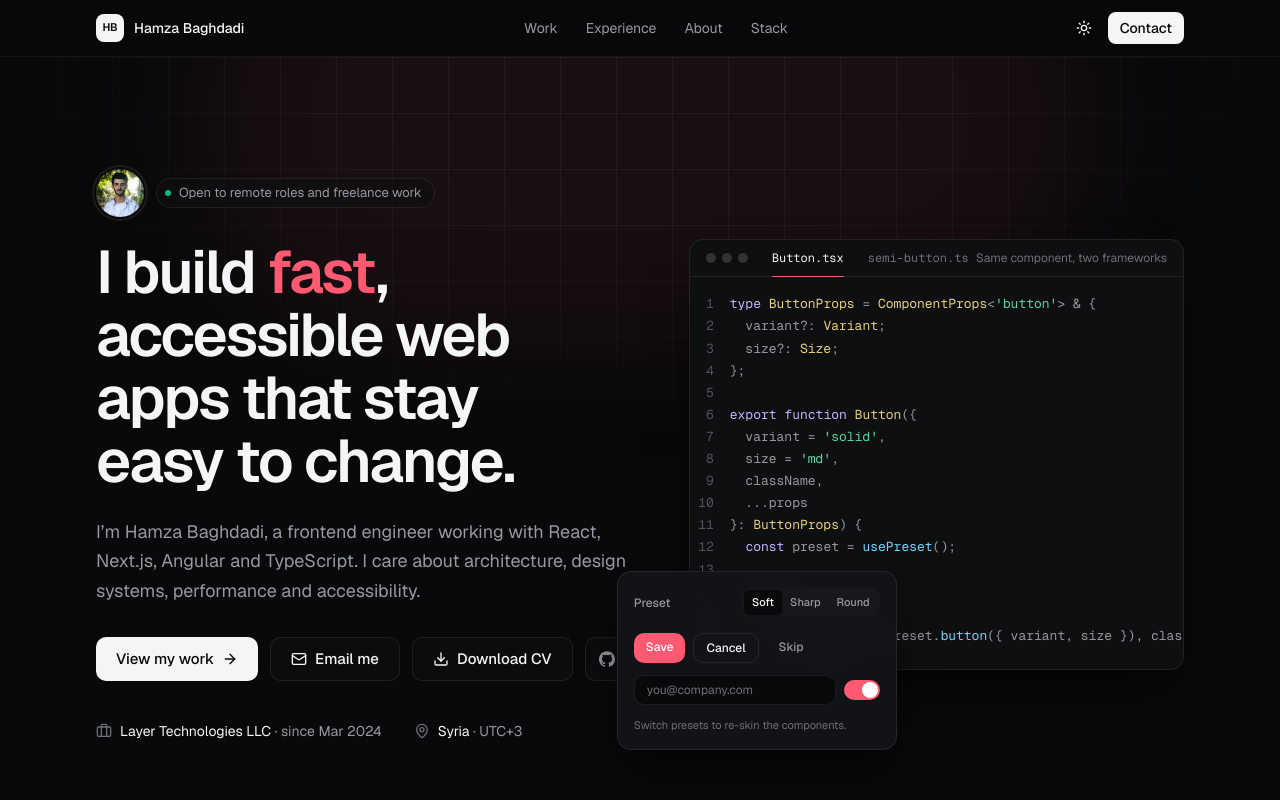
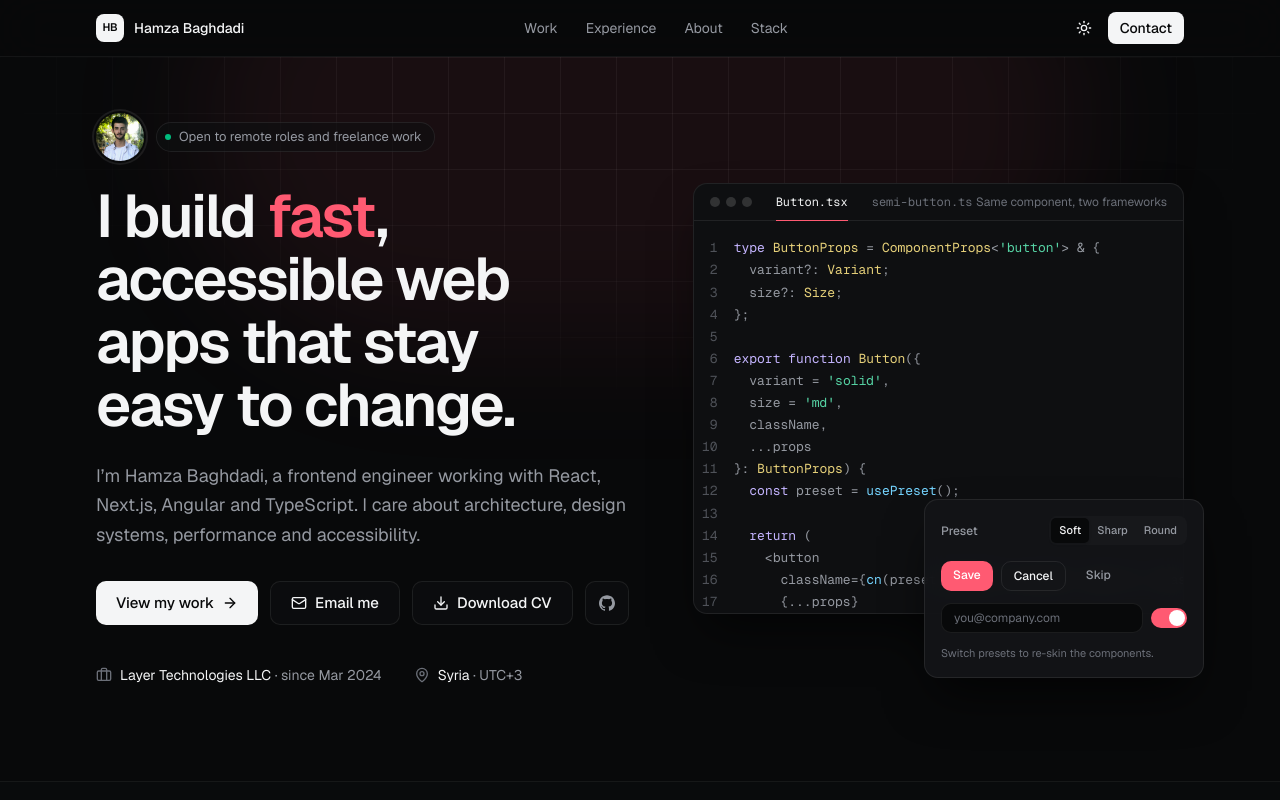
Before and after one commit to HamzaBaghdadi/HamzaBaghdadi.github.io, a Next.js app: page / in a window 1280 px wide. Shown: the top 800 px of the page. Built offline with nearby package versions, Linux system fonts and the light colour scheme; no server answers.

Commit message:
Tighten hero spacing on desktop
Less top padding so the hero sits closer to the header, and the preset
card moves to the code window's right corner so it no longer covers the
contact buttons.

```diff
--- a/components/site/hero.tsx
+++ b/components/site/hero.tsx
@@ -34,7 +34,7 @@ export function Hero() {
         className="pointer-events-none absolute -top-40 left-1/2 h-[28rem] w-[56rem] -translate-x-1/2 rounded-full bg-brand/[0.07] blur-3xl"
       />
 
-      <Container className="relative grid grid-cols-[minmax(0,1fr)] items-center gap-12 pt-12 pb-16 sm:gap-14 sm:pt-20 sm:pb-20 lg:grid-cols-[minmax(0,1.05fr)_minmax(0,1fr)] lg:gap-10 lg:pt-28 lg:pb-28">
+      <Container className="relative grid grid-cols-[minmax(0,1fr)] items-center gap-12 pt-10 pb-16 sm:gap-14 sm:pt-14 sm:pb-20 lg:grid-cols-[minmax(0,1.05fr)_minmax(0,1fr)] lg:gap-12 lg:pt-14 lg:pb-24">
         <div>
           <div className="animate-rise flex flex-wrap items-center gap-3">
             {/* eslint-disable-next-line @next/next/no-img-element -- static export, image is pre-sized */}
@@ -128,7 +128,7 @@ export function Hero() {
 
         <div className="animate-rise relative min-w-0 [animation-delay:200ms] lg:pl-4">
           <CodeWindow />
-          <PresetPreview className="relative mt-4 w-full sm:w-[17.5rem] lg:absolute lg:-bottom-20 lg:-left-14 lg:mt-0" />
+          <PresetPreview className="relative mt-4 w-full sm:w-[17.5rem] lg:absolute lg:-right-5 lg:-bottom-16 lg:mt-0" />
         </div>
       </Container>
 
```
